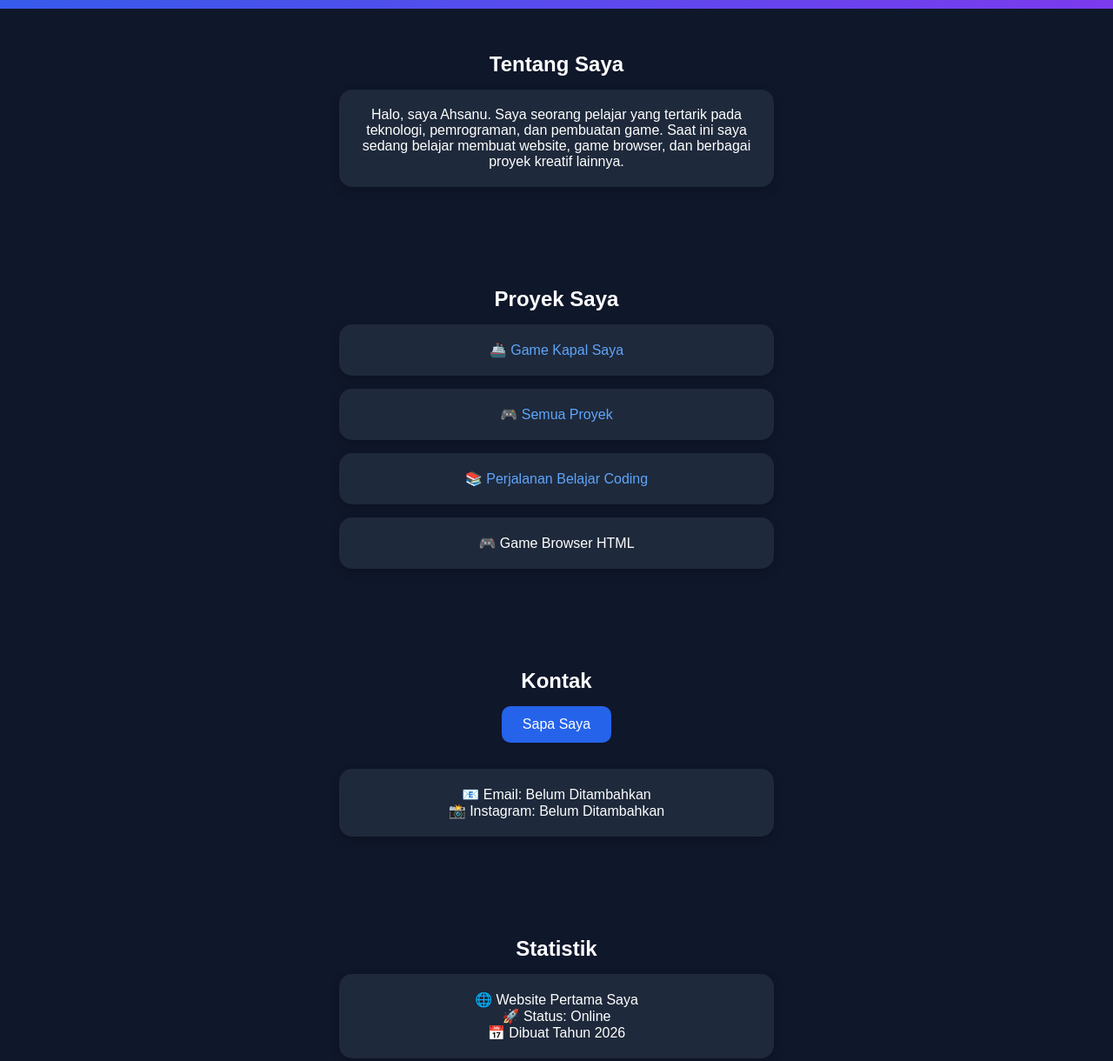
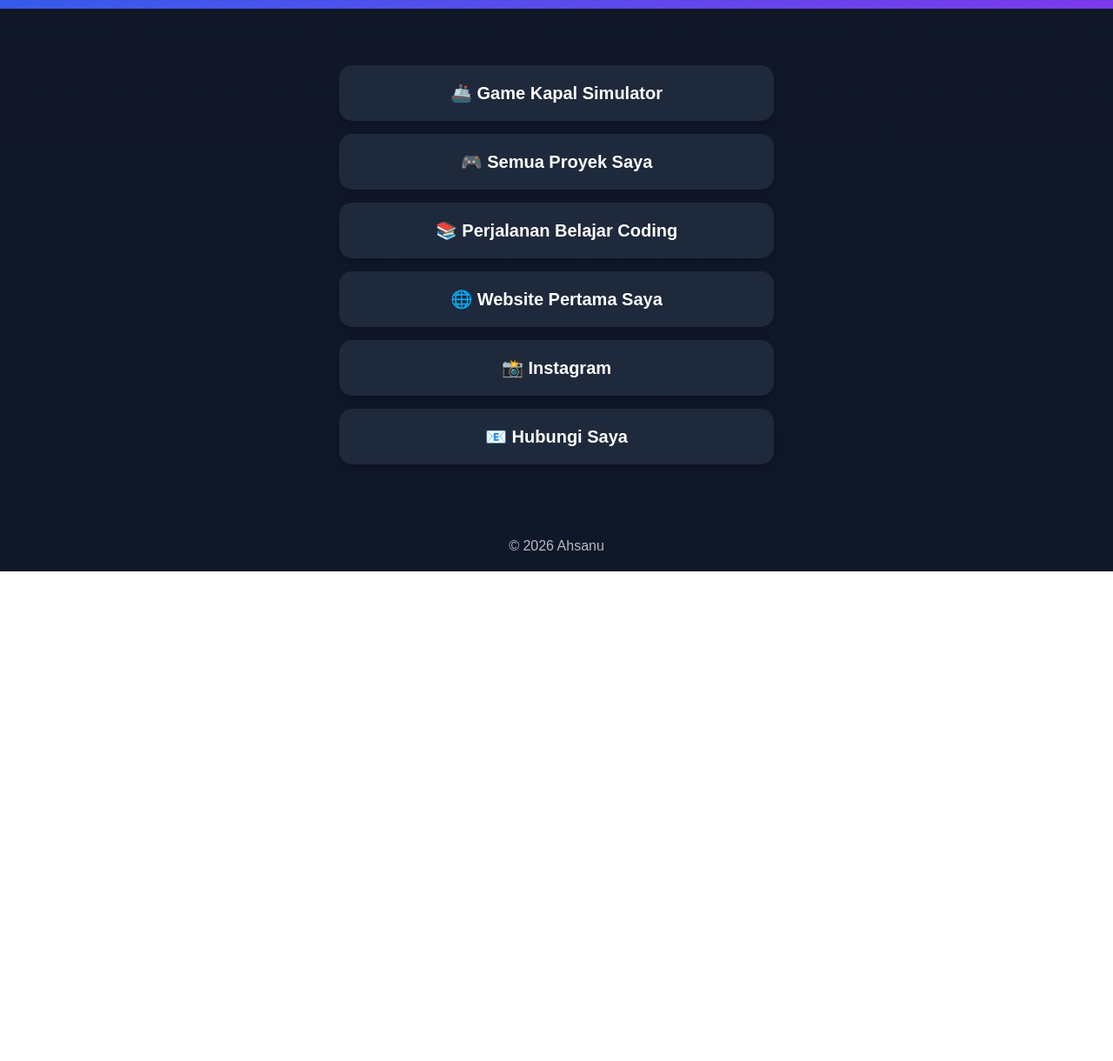
Before and after one commit to protect-speed/Websiteku, a plain HTML site: page index.html in a window 1280 px wide. Shown: the part 320-1540 px from the top of the page at 87% size. After the commit the page ends 977 px from the top, so only its background shows below. Drawn offline with Linux system fonts and the light colour scheme.

Commit message:
Update index.html

```diff
--- a/index.html
+++ b/index.html
@@ -14,7 +14,11 @@ box-sizing:border-box;
 
 body{
 font-family:Arial,sans-serif;
-background:#0f172a;
+background:linear-gradient(
+180deg,
+#111827,
+#0f172a
+);
 color:white;
 text-align:center;
 }
@@ -64,6 +68,18 @@ transition:.3s;
 transform:translateY(-3px);
 }
 
+.card a{
+display:block;
+color:white;
+text-decoration:none;
+font-size:20px;
+font-weight:bold;
+}
+
+.card{
+cursor:pointer;
+}
+
   button{
 background:#2563eb;
 color:white;
@@ -88,6 +104,22 @@ footer{
 padding:20px;
 opacity:.7;
 }
+
+.card{
+animation:fade .5s ease;
+}
+
+@keyframes fade{
+from{
+opacity:0;
+transform:translateY(20px);
+}
+to{
+opacity:1;
+transform:translateY(0);
+}
+}
+
 </style>
 </head>
 <body>
@@ -106,35 +138,15 @@ Pelajar • Pembuat Game • Pecinta Teknologi
 
 <section>
 
-<h2>Tentang Saya</h2>
-
-<div class="card">
-<p>
-Halo, saya Ahsanu.
-
-Saya seorang pelajar yang tertarik pada teknologi,
-pemrograman, dan pembuatan game.
-
-Saat ini saya sedang belajar membuat website,
-game browser, dan berbagai proyek kreatif lainnya.
-</p>
-</div>
-
-</section>
-
-<section>
-
-<h2>Proyek Saya</h2>
-
 <div class="card">
 <a href="#">
-🚢 Game Kapal Saya
+🚢 Game Kapal Simulator
 </a>
 </div>
 
 <div class="card">
 <a href="#">
-🎮 Semua Proyek
+🎮 Semua Proyek Saya
 </a>
 </div>
 
@@ -145,36 +157,21 @@ game browser, dan berbagai proyek kreatif lainnya.
 </div>
 
 <div class="card">
-<p>
-🎮 Game Browser HTML
-</p>
+<a href="#">
+🌐 Website Pertama Saya
+</a>
 </div>
 
-</section>
-
-<section>
-
-<h2>Kontak</h2>
-
-  <button onclick="alert('Halo! Terima kasih sudah mengunjungi website saya.')">
-Sapa Saya
-  </button>
+<div class="card">
+<a href="#">
+📸 Instagram
+</a>
+</div>
 
 <div class="card">
-<p>📧 Email: Belum Ditambahkan</p>
-<p>📸 Instagram: Belum Ditambahkan</p>
-</div>
-
-</section>
-
-<section>
-
-<h2>Statistik</h2>
-
-<div class="card">
-<p>🌐 Website Pertama Saya</p>
-<p>🚀 Status: Online</p>
-<p>📅 Dibuat Tahun 2026</p>
+<a href="#">
+📧 Hubungi Saya
+</a>
 </div>
 
 </section>
```
